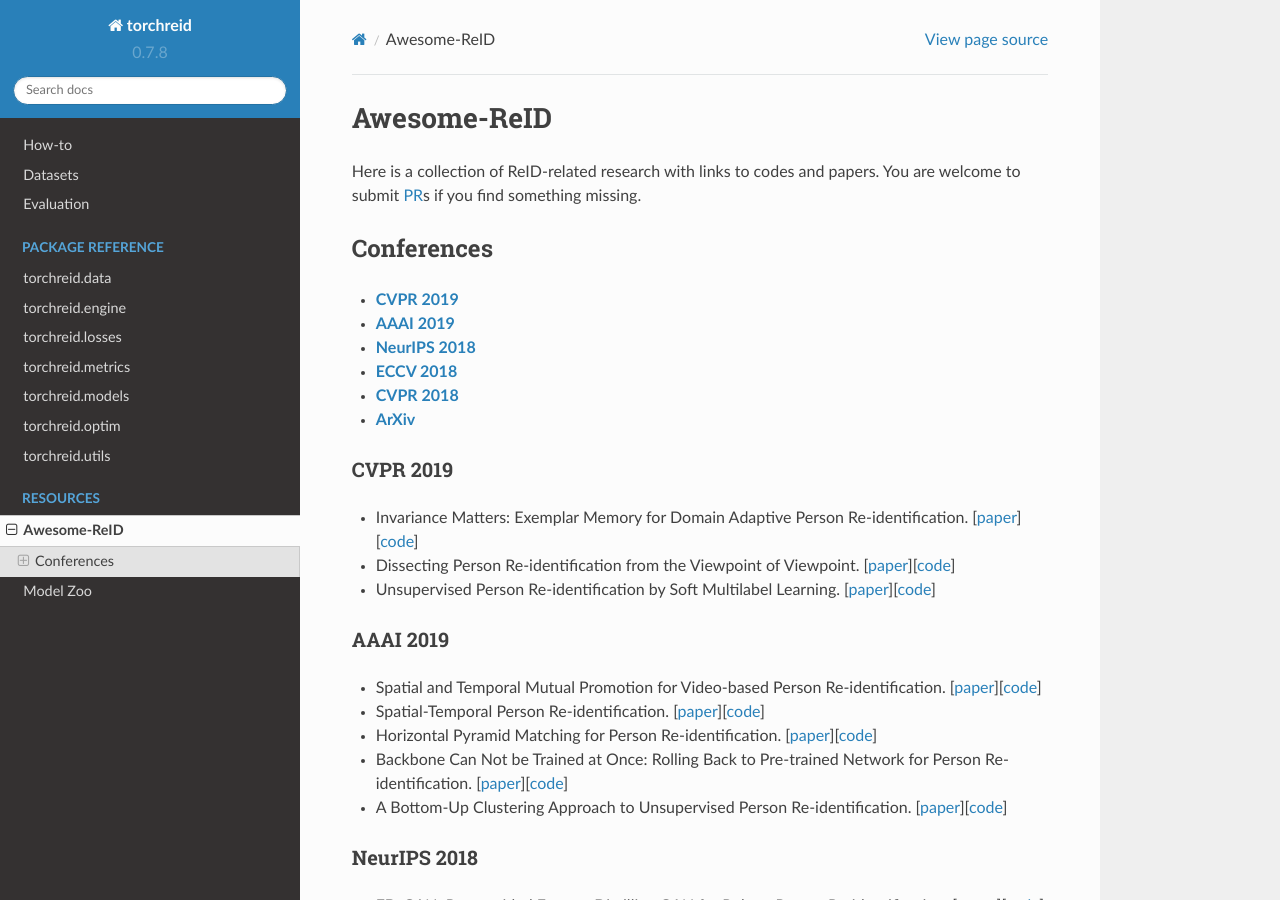
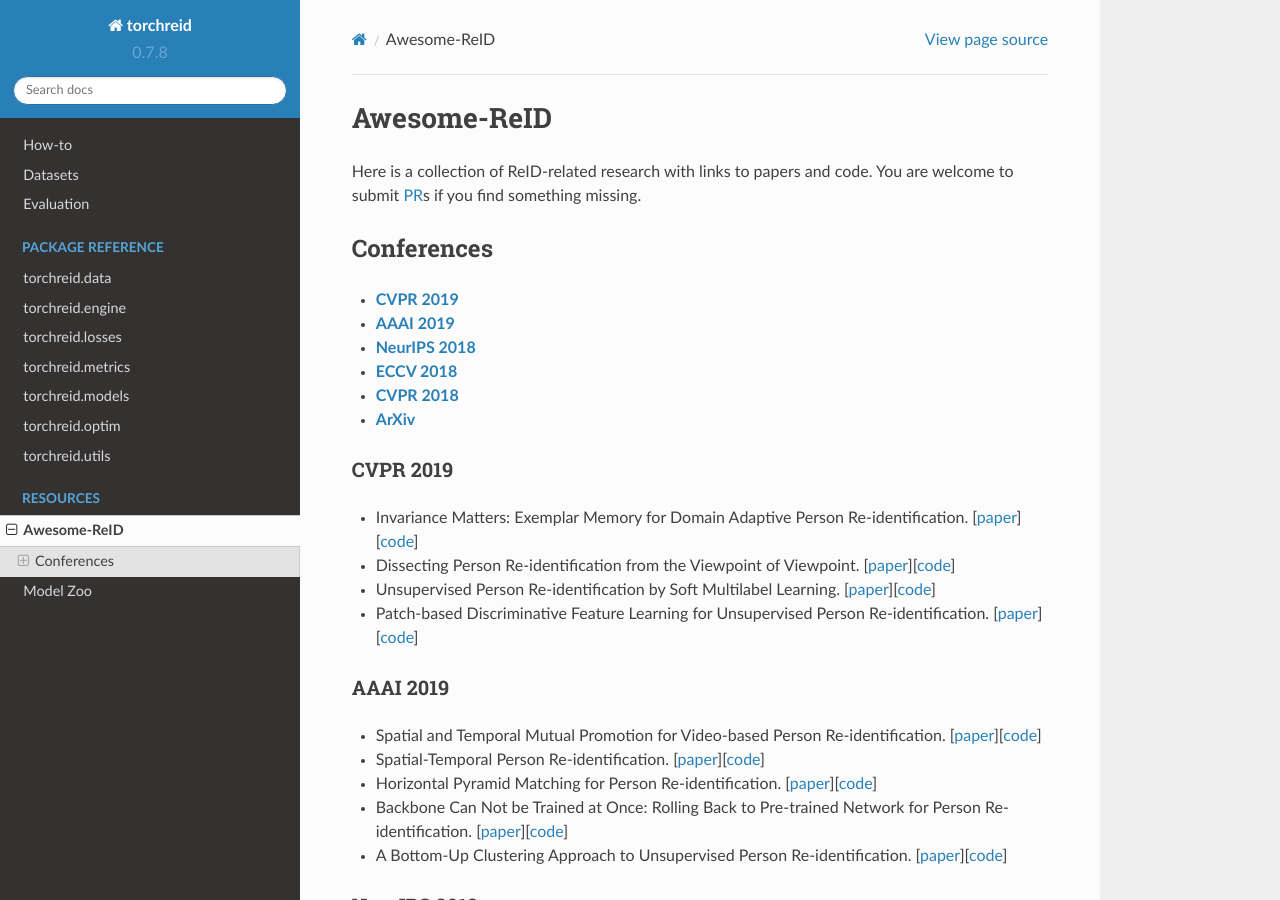
Before and after one commit to KaiyangZhou/deep-person-reid, a Sphinx documentation site: the page built from docs/AWESOME_REID.md, in a window 1280 px wide and 900 px high. Built offline with Sphinx 7.4.7 and the Read the Docs theme 2.0.0, drawn with Linux system fonts in a browser that asks for light colours.

Commit message:
add cvpr19 work to awesome-reid

```diff
--- a/docs/AWESOME_REID.md
+++ b/docs/AWESOME_REID.md
@@ -1,5 +1,5 @@
 # Awesome-ReID
-Here is a collection of ReID-related research with links to codes and papers. You are welcome to submit [PR](https://help.github.com/articles/creating-a-pull-request/)s if you find something missing.
+Here is a collection of ReID-related research with links to papers and code. You are welcome to submit [PR](https://help.github.com/articles/creating-a-pull-request/)s if you find something missing.
 
 ## Conferences
 - **[CVPR 2019](#cvpr-2019)**
@@ -13,6 +13,7 @@ Here is a collection of ReID-related research with links to codes and papers. Yo
 - Invariance Matters: Exemplar Memory for Domain Adaptive Person Re-identification. [[paper](https://arxiv.org/abs/1904.01990)][[code](https://github.com/zhunzhong07/ECN)]
 - Dissecting Person Re-identification from the Viewpoint of Viewpoint. [[paper](https://arxiv.org/abs/1812.02162)][[code](https://github.com/sxzrt/Dissecting-Person-Re-ID-from-the-Viewpoint-of-Viewpoint)]
 - Unsupervised Person Re-identification by Soft Multilabel Learning. [[paper](https://arxiv.org/abs/1903.06325)][[code](https://github.com/KovenYu/MAR)]
+- Patch-based Discriminative Feature Learning for Unsupervised Person Re-identification. [[paper](https://kovenyu.com/publication/2019-cvpr-pedal/)][[code](https://github.com/QizeYang/PAUL)]
 
 
 ### AAAI 2019
```
